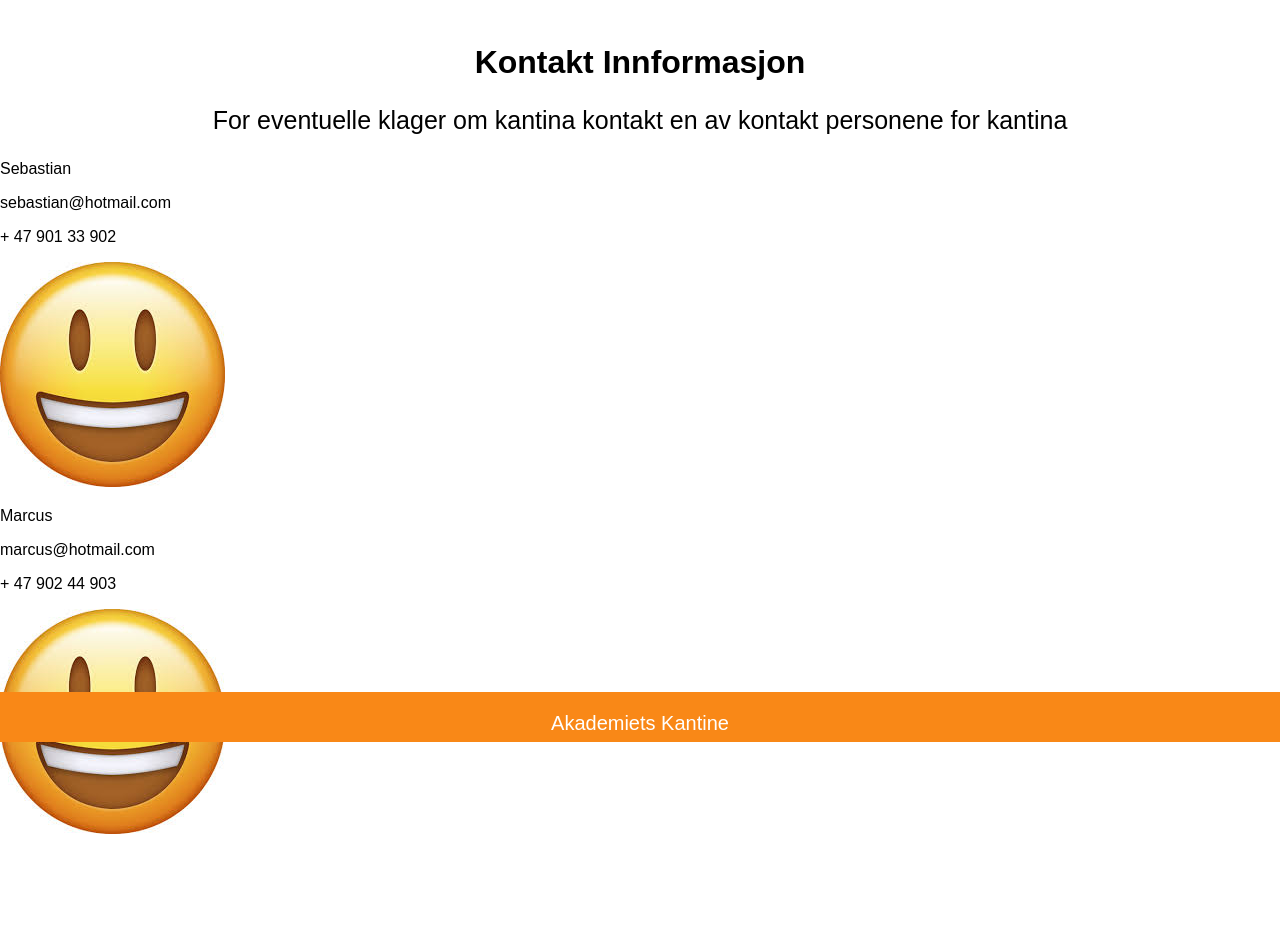
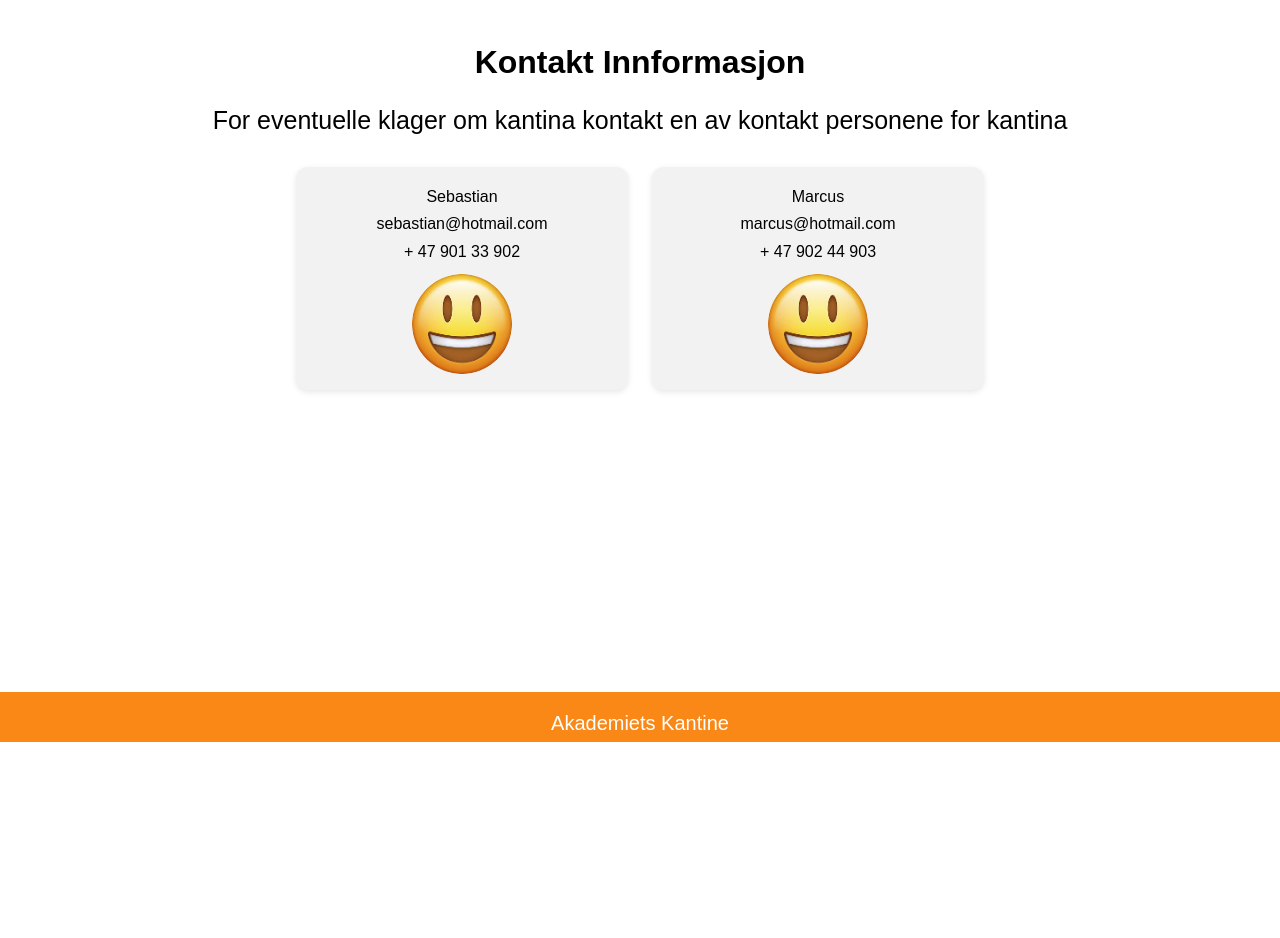
Before and after one commit to Sjefern/nettsideskolekantine, a Flask app: page /kontakt in a window 1280 px wide. Shown: the part 58-996 px from the top of the page. After the commit the page ends 800 px from the top, so only its background shows below. Run offline with Flask 3, Linux system fonts and the light colour scheme.

Commit message:
Lagt til styling til kontaktene og komentert på styling.

```diff
--- a/static/css/style.css
+++ b/static/css/style.css
@@ -104,6 +104,40 @@ body {
     border-radius: 10px;    /* Runde hjørner på bildene */
 }
 
+.kontaktcontainer {
+    display: flex;  /* Bruker flexbox for å plassere kontaktboksene side om side */
+    flex-wrap: wrap;    /* Tillater at boksene flyttes ned på neste rad når det ikke er plass */
+    justify-content: center;    /* Sentrerer alle kontaktboksene horisontalt på siden */
+    gap: 1.5rem;    /* Setter mellomrom mellom hver kontaktboks */
+    margin-top: 2rem;   /* Legger til litt luft over hele kontaktseksjonen */
+}
+
+.kontaktboks {
+    display: flex;  /* Gjør boksen til en flex-container */
+    flex-direction: column; /* Plasserer innholdet vertikalt oppå hverandre */
+    align-items: center;    /* Sentrerer alt innholdet horisontalt i boksen */
+    width: 300px;   /* Setter fast bredde på hver kontaktboks for jevn layout */
+    background-color: #f2f2f2;  /* Lys grå bakgrunn for å skille boksene fra bakgrunnen */
+    padding: 1rem;  /* For å gi plass mellom innhold og kant */
+    border-radius: 12px;    /* Avrunder hjørnene */
+    box-shadow: 0 2px 6px rgba(0,0,0,0.1);  /* Gir en svak skygge */
+    text-align: center; /* Sentrerer tekstinnholdet i boksen */
+}
+
+.kontakt {
+    margin: 0.3rem 0;   /* Litt mellomrom over og under hver tekstlinje */
+    font-size: 1rem;    /* Setter tekststørrelse */
+    font-weight: 500;   /* Gjør teksten tykkere */
+}
+
+.kontaktbilde {
+    width: 100px;   /* Setter fast bredde på bildet */
+    height: 100px;  /* Setter fast høyde på bildet */
+    object-fit: cover;  /* Sørger for at bildet fyller rammen uten å se stekket ut */
+    border-radius: 50%; /* Gjør bildet rundt */
+    margin-top: 0.5rem  /* Legger til litt luft over hele kontaktseksjonen */
+}
+
 .footer {
     padding: 0; /* Fjerner innvendig avstand standard padding */
     margin: 0;  /* Fjerner ytre margin slik at footeren ligger helt inntil kanten nederst */
```
